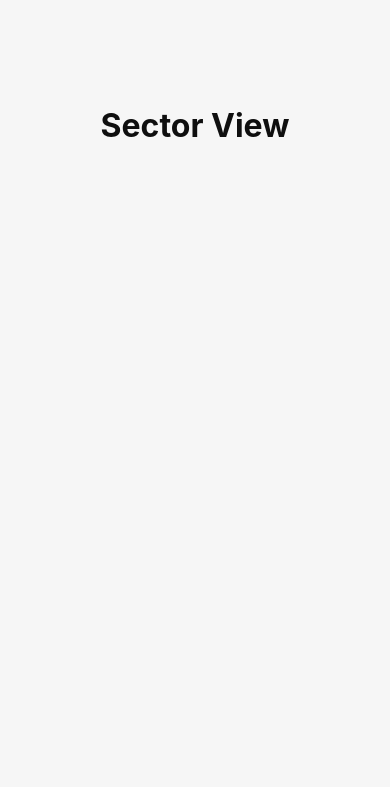
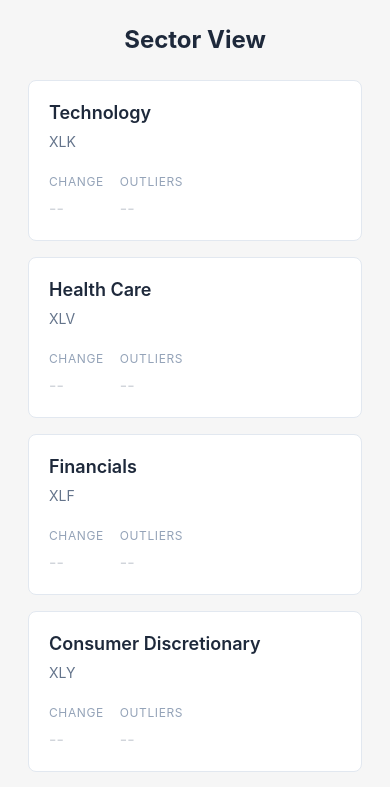
Before and after one commit to henrymchu/sector-view, a React (Vite) app: page / in a window 390 px wide. Shown: the top 787 px of the page. Built offline with nearby package versions, Linux system fonts and the light colour scheme.

Commit message:
Add sector grid layout with 11 GICS sector cards (US002)
  * Responsive 4-column CSS Grid displaying all 11 S&P 500
    sectors with hover effects, keyboard focus states, dark
    mode support, and placeholder metrics for future data
    integration.

```diff
--- a/src/App.css
+++ b/src/App.css
@@ -15,20 +15,24 @@
 
 .container {
   margin: 0;
-  padding-top: 10vh;
-  display: flex;
-  flex-direction: column;
-  justify-content: center;
-  text-align: center;
+  padding: 20px 0;
 }
 
 h1 {
   text-align: center;
+  margin: 0 0 8px 0;
+  font-size: 24px;
+  font-weight: 700;
+  color: #1e293b;
 }
 
 @media (prefers-color-scheme: dark) {
   :root {
     color: #f6f6f6;
-    background-color: #2f2f2f;
+    background-color: #0f172a;
+  }
+
+  h1 {
+    color: #f1f5f9;
   }
 }
--- a/src/App.tsx
+++ b/src/App.tsx
@@ -1,9 +1,11 @@
+import SectorGrid from "./components/SectorGrid";
 import "./App.css";
 
 function App() {
   return (
     <main className="container">
       <h1>Sector View</h1>
+      <SectorGrid />
     </main>
   );
 }
--- /dev/null
+++ b/src/components/SectorCard.css
@@ -0,0 +1,95 @@
+.sector-card {
+  background: #ffffff;
+  border: 1px solid #e2e8f0;
+  border-radius: 8px;
+  padding: 20px;
+  cursor: pointer;
+  transition: transform 0.2s ease, box-shadow 0.2s ease, border-color 0.2s ease;
+}
+
+.sector-card:hover {
+  transform: translateY(-2px);
+  box-shadow: 0 4px 12px rgba(0, 0, 0, 0.1);
+  border-color: #3b82f6;
+}
+
+.sector-card:focus {
+  outline: 2px solid #3b82f6;
+  outline-offset: 2px;
+}
+
+.sector-header {
+  margin-bottom: 16px;
+}
+
+.sector-name {
+  margin: 0 0 4px 0;
+  font-size: 18px;
+  font-weight: 600;
+  color: #1e293b;
+}
+
+.sector-symbol {
+  font-size: 14px;
+  color: #64748b;
+}
+
+.sector-metrics {
+  display: flex;
+  gap: 16px;
+}
+
+.metric {
+  display: flex;
+  flex-direction: column;
+  gap: 2px;
+}
+
+.metric-label {
+  font-size: 12px;
+  color: #94a3b8;
+  text-transform: uppercase;
+  letter-spacing: 0.05em;
+}
+
+.metric-value {
+  font-size: 16px;
+  font-weight: 500;
+  color: #1e293b;
+}
+
+.metric-value.placeholder {
+  color: #d1d5db;
+}
+
+@media (prefers-color-scheme: dark) {
+  .sector-card {
+    background: #1e293b;
+    border-color: #334155;
+  }
+
+  .sector-card:hover {
+    box-shadow: 0 4px 12px rgba(0, 0, 0, 0.3);
+    border-color: #3b82f6;
+  }
+
+  .sector-name {
+    color: #f1f5f9;
+  }
+
+  .sector-symbol {
+    color: #94a3b8;
+  }
+
+  .metric-label {
+    color: #64748b;
+  }
+
+  .metric-value {
+    color: #f1f5f9;
+  }
+
+  .metric-value.placeholder {
+    color: #475569;
+  }
+}
--- /dev/null
+++ b/src/components/SectorCard.tsx
@@ -0,0 +1,33 @@
+import "./SectorCard.css";
+
+export interface Sector {
+  name: string;
+  symbol: string;
+}
+
+interface SectorCardProps {
+  sector: Sector;
+}
+
+function SectorCard({ sector }: SectorCardProps) {
+  return (
+    <div className="sector-card" tabIndex={0}>
+      <div className="sector-header">
+        <h3 className="sector-name">{sector.name}</h3>
+        <span className="sector-symbol">{sector.symbol}</span>
+      </div>
+      <div className="sector-metrics">
+        <div className="metric">
+          <span className="metric-label">Change</span>
+          <span className="metric-value placeholder">--</span>
+        </div>
+        <div className="metric">
+          <span className="metric-label">Outliers</span>
+          <span className="metric-value placeholder">--</span>
+        </div>
+      </div>
+    </div>
+  );
+}
+
+export default SectorCard;
--- /dev/null
+++ b/src/components/SectorGrid.css
@@ -0,0 +1,26 @@
+.sector-grid {
+  display: grid;
+  grid-template-columns: repeat(4, 1fr);
+  gap: 16px;
+  padding: 20px;
+  max-width: 1200px;
+  margin: 0 auto;
+}
+
+@media (max-width: 1000px) {
+  .sector-grid {
+    grid-template-columns: repeat(3, 1fr);
+  }
+}
+
+@media (max-width: 800px) {
+  .sector-grid {
+    grid-template-columns: repeat(2, 1fr);
+  }
+}
+
+@media (max-width: 500px) {
+  .sector-grid {
+    grid-template-columns: 1fr;
+  }
+}
--- /dev/null
+++ b/src/components/SectorGrid.tsx
@@ -0,0 +1,28 @@
+import SectorCard, { type Sector } from "./SectorCard";
+import "./SectorGrid.css";
+
+const SECTORS: Sector[] = [
+  { name: "Technology", symbol: "XLK" },
+  { name: "Health Care", symbol: "XLV" },
+  { name: "Financials", symbol: "XLF" },
+  { name: "Consumer Discretionary", symbol: "XLY" },
+  { name: "Communication Services", symbol: "XLC" },
+  { name: "Industrials", symbol: "XLI" },
+  { name: "Consumer Staples", symbol: "XLP" },
+  { name: "Energy", symbol: "XLE" },
+  { name: "Utilities", symbol: "XLU" },
+  { name: "Real Estate", symbol: "XLRE" },
+  { name: "Materials", symbol: "XLB" },
+];
+
+function SectorGrid() {
+  return (
+    <div className="sector-grid">
+      {SECTORS.map((sector) => (
+        <SectorCard key={sector.symbol} sector={sector} />
+      ))}
+    </div>
+  );
+}
+
+export default SectorGrid;
```
